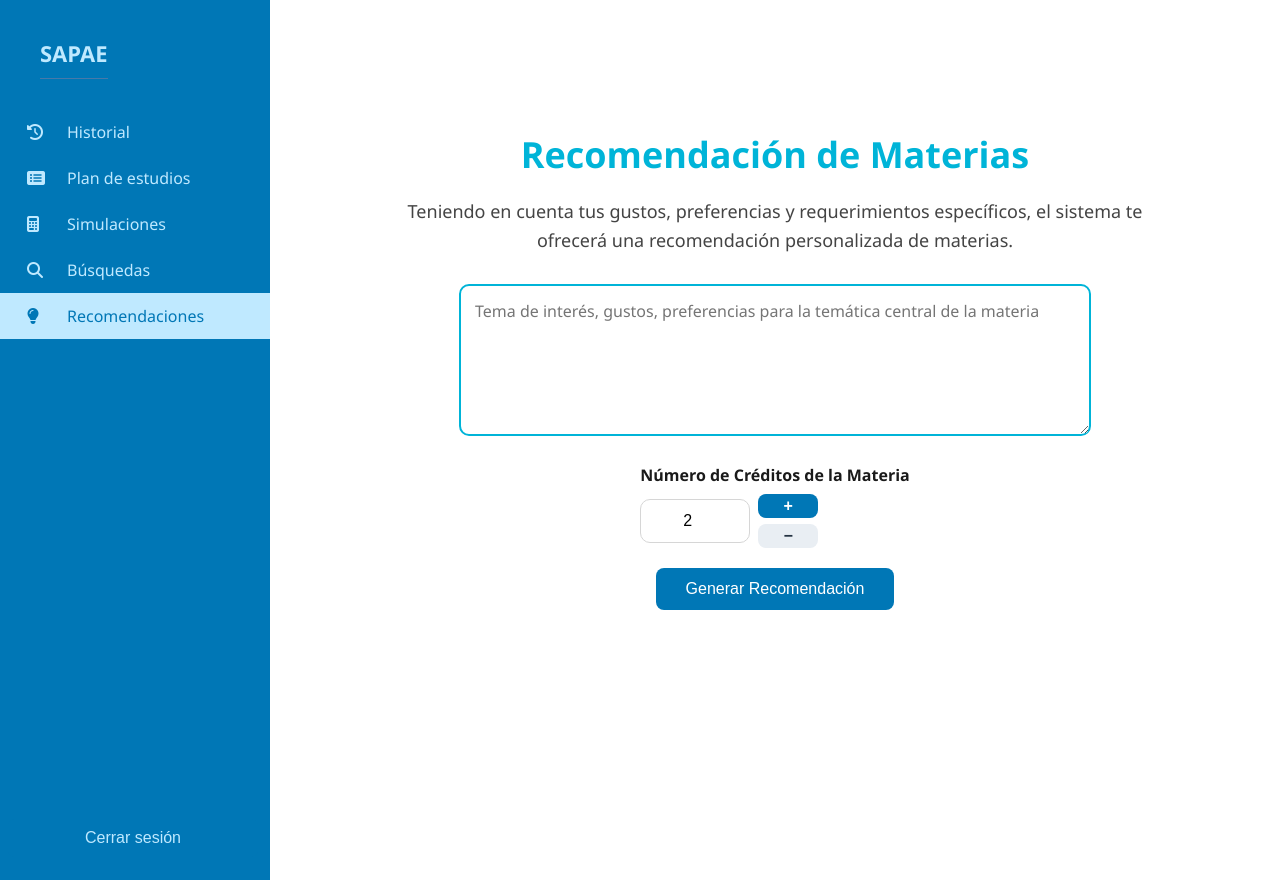
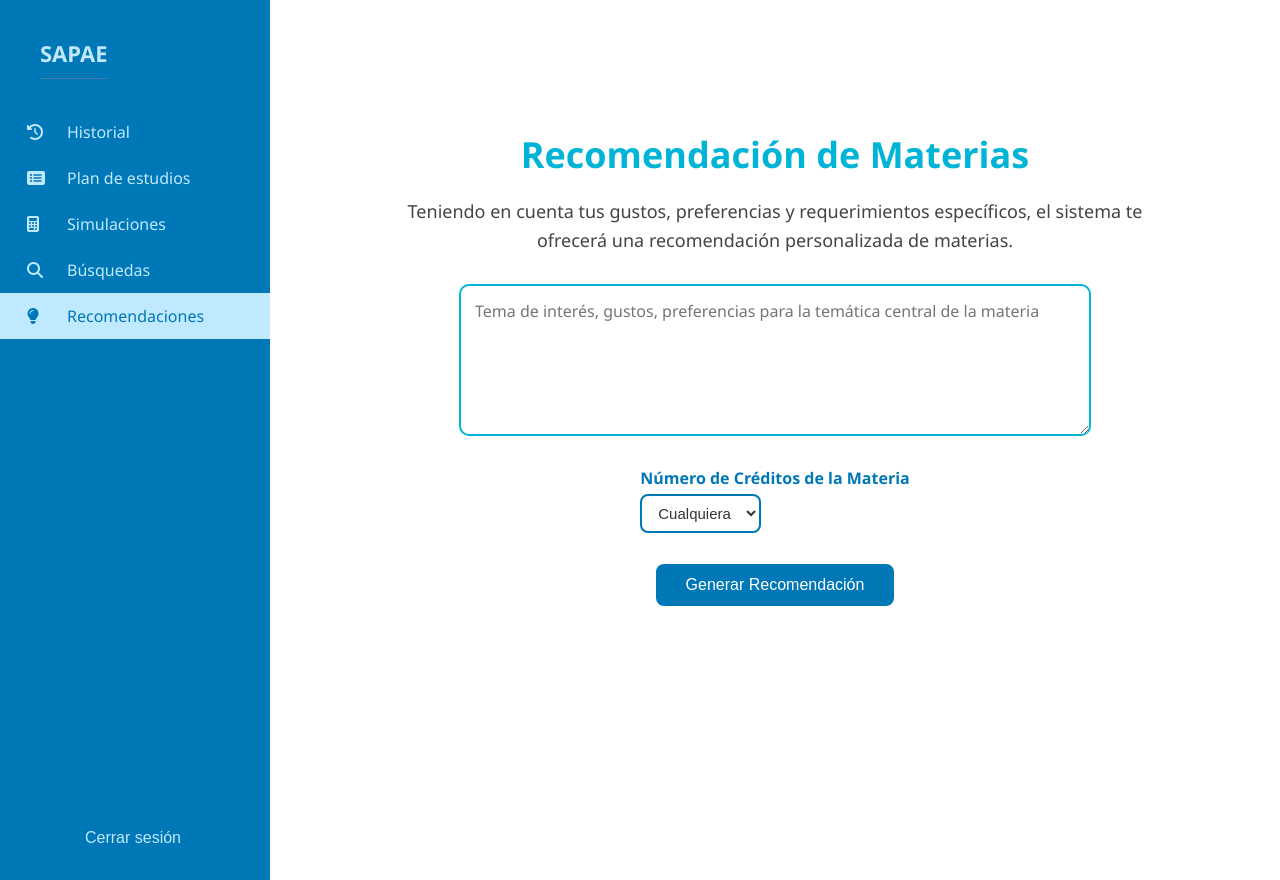
Before and after one commit to Santi-Ortiz/SAPAE-Frontend, an Angular app in the folder angularTesis/: page /recomendaciones in a window 1280 px wide. Built offline with nearby package versions, Linux system fonts and the light colour scheme.

Commit message:
Modificación interfaz de creditos

```diff
--- a/angularTesis/src/app/recomendaciones/recomendaciones.component.css
+++ b/angularTesis/src/app/recomendaciones/recomendaciones.component.css
@@ -139,85 +139,33 @@ button:hover {
   line-height: 1.6;
 }
 
-/* --- NUEVO: stepper de créditos --- */
+/* --- Control de créditos --- */
 .creditos-control {
-  display: grid;
-  grid-template-columns: 1fr;
-  gap: 8px;
-  margin: 12px 0 4px;
+  margin: 15px 0;
+  display: flex;
+  flex-direction: column;
+  align-items: flex-start;
 }
 
 .creditos-control label {
-  font-weight: 600;
-  color: #1a1a1a;
+  font-weight: bold;
+  color: #0077B6;
+  margin-bottom: 5px;
 }
 
-.stepper {
-  display: inline-flex;
-  align-items: center;
-  gap: 8px;
+.creditos-control select {
+  padding: 8px 12px;
+  border: 2px solid #0077B6;
+  border-radius: 8px;
+  font-size: 15px;
+  color: #333;
+  background-color: #fff;
+  transition: all 0.3s ease;
+  cursor: pointer;
 }
 
-.stepper input[type="number"] {
-  width: 84px;
-  height: 42px;
-  border: 1px solid #d6d6d6;
-  border-radius: 10px;
-  padding: 0 12px;
-  font-size: 16px;
-  text-align: center;
+.creditos-control select:focus {
   outline: none;
-  transition: box-shadow 0.15s ease, border-color 0.15s ease;
-  background-color: #fff;
+  border-color: #023E8A;
+  box-shadow: 0 0 6px rgba(2, 62, 138, 0.4);
 }
-
-.stepper input[type="number"]:focus {
-  border-color: #0077B6;
-  box-shadow: 0 0 0 3px rgba(0,119,182,0.15);
-}
-
-.stepper .buttons {
-  display: inline-flex;
-  flex-direction: column;
-  gap: 6px;
-}
-
-.btn-step {
-  width: 42px;
-  height: 20px;
-  border: none;
-  border-radius: 8px;
-  cursor: pointer;
-  background: #0077B6;
-  color: #fff;
-  font-weight: 700;
-  line-height: 1;
-  transition: background 0.15s ease, transform 0.05s ease;
-  display: inline-flex;
-  align-items: center;
-  justify-content: center;
-}
-
-.btn-step:active { transform: translateY(1px); }
-
-.btn-step:hover { background: #005f8d; }
-
-.btn-down {
-  background: #e9eef3;
-  color: #243342;
-}
-
-.btn-down:hover {
-  background: #dbe6ef;
-}
-
-.btn-step:disabled {
-  cursor: not-allowed;
-  opacity: 0.6;
-}
-
-/* Responsive pequeño */
-@media (max-width: 480px) {
-  .stepper input[type="number"] { width: 72px; }
-  .btn-step { width: 36px; }
-}
--- a/angularTesis/src/app/recomendaciones/recomendaciones.component.html
+++ b/angularTesis/src/app/recomendaciones/recomendaciones.component.html
@@ -9,16 +9,17 @@
     <textarea [(ngModel)]="pregunta" name="pregunta"
       placeholder="Tema de interés, gustos, preferencias para la temática central de la materia"></textarea>
 
-    <!-- 👇 Nuevo control de créditos -->
+    <!-- 👇 Control de créditos con opción 'Cualquiera' -->
     <div class="creditos-control">
       <label for="creditos">Número de Créditos de la Materia</label>
-      <div class="stepper">
-        <input id="creditos" name="creditos" type="number" min="1" max="10" [(ngModel)]="creditos">
-        <div class="buttons">
-          <button type="button" class="btn-step btn-up" (click)="incCreditos()" [disabled]="cargando" aria-label="Aumentar créditos">+</button>
-          <button type="button" class="btn-step btn-down" (click)="decCreditos()" [disabled]="cargando" aria-label="Disminuir créditos">−</button>
-        </div>
-      </div>
+      <select id="creditos" name="creditos" [(ngModel)]="creditos" [disabled]="cargando">
+        <option [ngValue]="0">Cualquiera</option>
+        <option [ngValue]="1">1</option>
+        <option [ngValue]="2">2</option>
+        <option [ngValue]="3">3</option>
+        <option [ngValue]="4">4</option>
+        <option [ngValue]="5">5</option>
+      </select>
     </div>
 
     <button (click)="consultarIA()" [disabled]="cargando">Generar Recomendación</button>
--- a/angularTesis/src/app/recomendaciones/recomendaciones.component.ts
+++ b/angularTesis/src/app/recomendaciones/recomendaciones.component.ts
@@ -13,23 +13,13 @@ import { HttpClient, HttpClientModule } from '@angular/common/http';
 export class RecomendacionesComponent {
 
   pregunta: string = '';
-  creditos: number = 2;              // 👈 nuevo
+  creditos: number = 0;              // 👈 valor inicial "Cualquiera"
   materias: any[] = [];
   explicacion: string = '';
   cargando: boolean = false;
   error: string = '';
 
   constructor(private http: HttpClient) {}
-
-  incCreditos() {
-    const v = Number(this.creditos) || 0;
-    this.creditos = Math.min(10, v + 1);
-  }
-
-  decCreditos() {
-    const v = Number(this.creditos) || 1;
-    this.creditos = Math.max(1, v - 1);
-  }
 
   consultarIA() {
     if (!this.pregunta.trim()) return;
@@ -39,7 +29,7 @@ export class RecomendacionesComponent {
     this.explicacion = '';
     this.error = '';
 
-    // 👇 ahora enviamos intereses + creditos
+    // 👇 enviamos intereses + créditos
     const body = { intereses: this.pregunta, creditos: this.creditos };
 
     this.http.post<any>('http://localhost:8080/api/rag/recomendar', body).subscribe(
```
